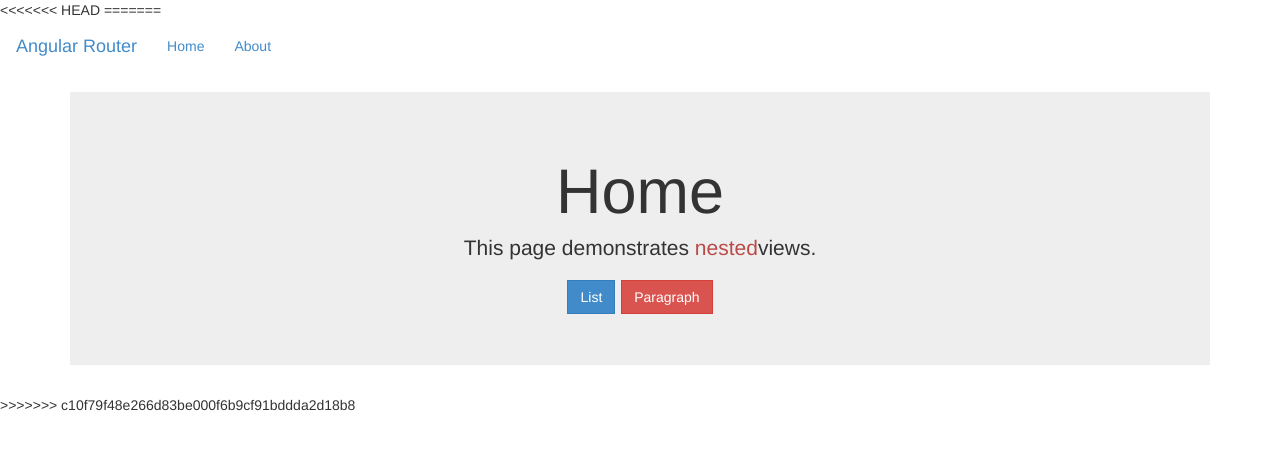
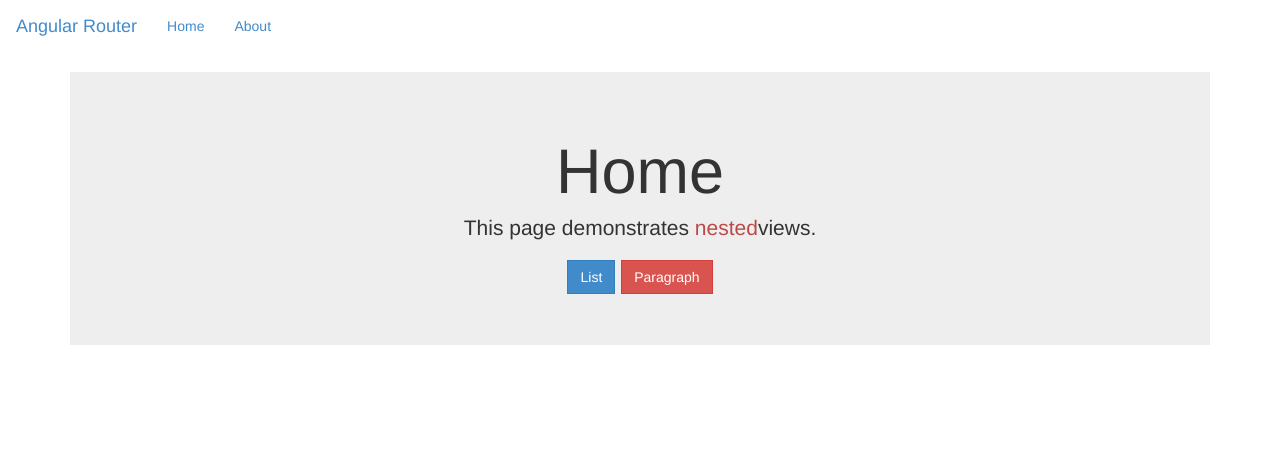
Before and after one commit to Happytrio/angular_uiRoute1, a plain HTML site: page angular_uiRoute1/UIRoute2.html in a window 1280 px wide. Drawn offline with Linux system fonts and the light colour scheme.

Commit message:
uiRoute2_2

```diff
--- a/angular_uiRoute1/UIRoute2.html
+++ b/angular_uiRoute1/UIRoute2.html
@@ -10,8 +10,6 @@
 		<script src="UIRoute2.js"></script>
 	</head>
 	<body>
-<<<<<<< HEAD
-=======
 		<nav class="navbar navbar-invese" role="navigation">
 			<div class="navbar-header">
 				<a class="navbar-brand" ui-sref="#">Angular Router</a>
@@ -28,6 +26,5 @@
 		<div class="container">
 			<div ui-view=""></div>
 		</div>
->>>>>>> c10f79f48e266d83be000f6b9cf91bddda2d18b8
 	</body>
 </html>
```
